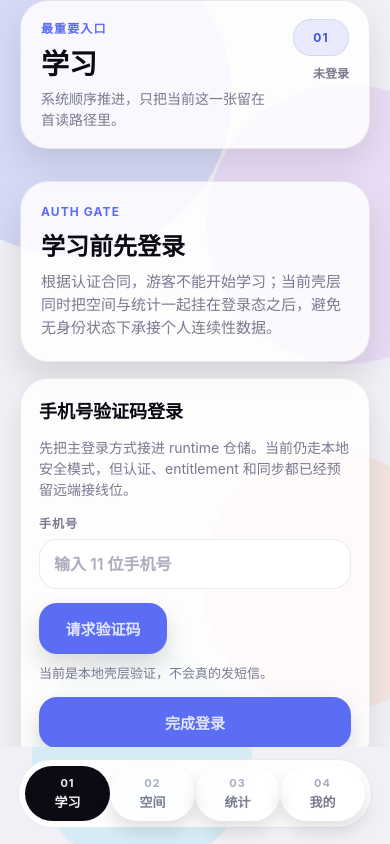
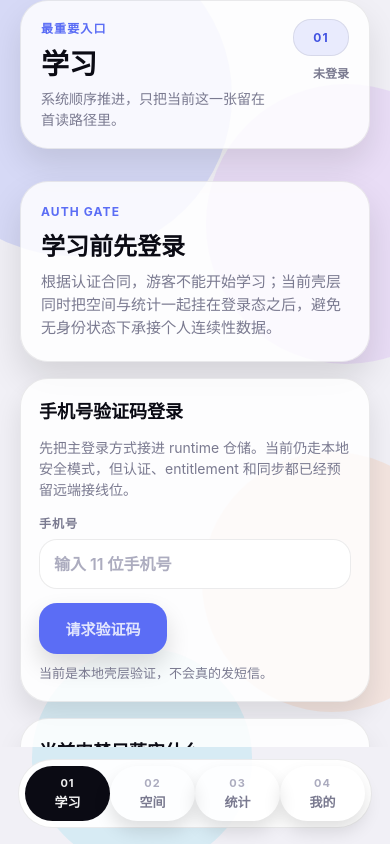
Before and after one commit to LENKIN233/softbook_cet, a React Native app in the folder apps/mobile/: screen / in a window 390 px wide. Built offline with nearby package versions, Linux system fonts and the light colour scheme.

Commit message:
Stabilize iOS Maestro smoke flow

```diff
--- a/apps/mobile/App.tsx
+++ b/apps/mobile/App.tsx
@@ -9,7 +9,10 @@ import React, {
 import NetInfo from '@react-native-community/netinfo';
 import {
   AppState,
+  InputAccessoryView,
+  Keyboard,
   Pressable,
+  Platform,
   ScrollView,
   StatusBar,
   StyleProp,
@@ -258,6 +261,7 @@ const DARK_PALETTE: Palette = {
 };
 
 const PROTECTED_ROUTES: RouteKey[] = ['learning', 'space', 'statistics'];
+const AUTH_KEYBOARD_ACCESSORY_ID = 'auth-keyboard-accessory';
 
 const INITIAL_AUTH_STATE: AuthState = {
   authToken: null,
@@ -2498,7 +2502,11 @@ function AuthGate({
   route: ShellRoute;
 }) {
   return (
-    <ScrollView contentContainerStyle={styles.canvasContent}>
+    <ScrollView
+      contentContainerStyle={[styles.canvasContent, styles.authCanvasContent]}
+      keyboardDismissMode="on-drag"
+      keyboardShouldPersistTaps="handled"
+    >
       <View
         style={[
           styles.hero,
@@ -3118,6 +3126,7 @@ function PhoneSmsPanel({
 }) {
   const isAuthenticated = authState.stage === 'authenticated';
   const isPending = authState.pendingAction !== null;
+  const hasRequestedCode = authState.stage !== 'logged_out';
 
   return (
     <View
@@ -3138,6 +3147,9 @@ function PhoneSmsPanel({
         <TextInput
           autoCapitalize="none"
           editable={!isPending && !isAuthenticated}
+          inputAccessoryViewID={
+            Platform.OS === 'ios' ? AUTH_KEYBOARD_ACCESSORY_ID : undefined
+          }
           keyboardType="number-pad"
           maxLength={11}
           onChangeText={handlers.onChangePhone}
@@ -3156,6 +3168,49 @@ function PhoneSmsPanel({
           value={authState.phoneNumber}
         />
       </View>
+
+      {hasRequestedCode ? (
+        <View style={styles.fieldGroup}>
+          <Text style={[styles.fieldLabel, { color: palette.textMuted }]}>
+            验证码
+          </Text>
+          <TextInput
+            editable={!isPending && !isAuthenticated}
+            inputAccessoryViewID={
+              Platform.OS === 'ios' ? AUTH_KEYBOARD_ACCESSORY_ID : undefined
+            }
+            keyboardType="number-pad"
+            maxLength={6}
+            onChangeText={handlers.onChangeCode}
+            placeholder="输入 4-6 位验证码"
+            placeholderTextColor={palette.tabIdle}
+            style={[
+              styles.input,
+              {
+                backgroundColor: palette.panelStrong,
+                borderColor: palette.border,
+                color: palette.text,
+              },
+            ]}
+            testID="auth-code-input"
+            textContentType="oneTimeCode"
+            value={authState.smsCode}
+          />
+        </View>
+      ) : null}
+
+      {!isAuthenticated && hasRequestedCode ? (
+        <Pressable
+          disabled={isPending}
+          onPress={handlers.onSubmitCode}
+          style={[styles.primaryButton, { backgroundColor: palette.accent }]}
+          testID="auth-submit-button"
+        >
+          <Text style={[styles.primaryButtonLabel, { color: palette.panel }]}>
+            {authState.pendingAction === 'verify_code' ? '正在登录' : '完成登录'}
+          </Text>
+        </Pressable>
+      ) : null}
 
       <View style={styles.authActions}>
         <Pressable
@@ -3187,37 +3242,39 @@ function PhoneSmsPanel({
         </Text>
       </View>
 
-      {authState.stage !== 'logged_out' ? (
-        <View style={styles.fieldGroup}>
-          <Text style={[styles.fieldLabel, { color: palette.textMuted }]}>
-            验证码
-          </Text>
-          <TextInput
-            editable={!isPending && !isAuthenticated}
-            keyboardType="number-pad"
-            maxLength={6}
-            onChangeText={handlers.onChangeCode}
-            placeholder="输入 4-6 位验证码"
-            placeholderTextColor={palette.tabIdle}
-            style={[
-              styles.input,
-              {
-                backgroundColor: palette.panelStrong,
-                borderColor: palette.border,
-                color: palette.text,
-              },
-            ]}
-            testID="auth-code-input"
-            textContentType="oneTimeCode"
-            value={authState.smsCode}
-          />
-        </View>
-      ) : null}
-
       {authState.error ? (
         <Text style={[styles.authError, { color: palette.danger }]}>
           {authState.error}
         </Text>
+      ) : null}
+
+      {Platform.OS === 'ios' ? (
+        <InputAccessoryView nativeID={AUTH_KEYBOARD_ACCESSORY_ID}>
+          <View
+            style={[
+              styles.keyboardAccessory,
+              {
+                backgroundColor: palette.panelStrong,
+                borderColor: palette.border,
+              },
+            ]}
+          >
+            <Pressable
+              onPress={Keyboard.dismiss}
+              style={[
+                styles.keyboardAccessoryButton,
+                { backgroundColor: palette.accent },
+              ]}
+              testID="auth-dismiss-keyboard-button"
+            >
+              <Text
+                style={[styles.keyboardAccessoryLabel, { color: palette.panel }]}
+              >
+                完成
+              </Text>
+            </Pressable>
+          </View>
+        </InputAccessoryView>
       ) : null}
 
       {isAuthenticated ? (
@@ -3246,18 +3303,7 @@ function PhoneSmsPanel({
             </Text>
           </Pressable>
         </View>
-      ) : (
-        <Pressable
-          disabled={isPending}
-          onPress={handlers.onSubmitCode}
-          style={[styles.primaryButton, { backgroundColor: palette.accent }]}
-          testID="auth-submit-button"
-        >
-          <Text style={[styles.primaryButtonLabel, { color: palette.panel }]}>
-            {authState.pendingAction === 'verify_code' ? '正在登录' : '完成登录'}
-          </Text>
-        </Pressable>
-      )}
+      ) : null}
     </View>
   );
 }
@@ -3674,6 +3720,9 @@ const styles = StyleSheet.create({
     paddingBottom: 28,
     gap: 16,
   },
+  authCanvasContent: {
+    paddingBottom: 180,
+  },
   canvasContentTablet: {
     paddingHorizontal: 0,
     paddingVertical: 4,
@@ -3739,6 +3788,21 @@ const styles = StyleSheet.create({
   authActions: {
     gap: 10,
   },
+  keyboardAccessory: {
+    alignItems: 'flex-end',
+    borderTopWidth: 1,
+    paddingHorizontal: 12,
+    paddingVertical: 8,
+  },
+  keyboardAccessoryButton: {
+    borderRadius: 8,
+    paddingHorizontal: 18,
+    paddingVertical: 9,
+  },
+  keyboardAccessoryLabel: {
+    fontSize: 15,
+    fontWeight: '800',
+  },
   authHint: {
     fontSize: 13,
     lineHeight: 19,
--- a/apps/mobile/src/learning/LearningSurface.tsx
+++ b/apps/mobile/src/learning/LearningSurface.tsx
@@ -1,4 +1,4 @@
-import React from 'react';
+import React, { useEffect, useRef } from 'react';
 import type { DimensionValue } from 'react-native';
 import { Pressable, ScrollView, StyleSheet, Text, View } from 'react-native';
 
@@ -83,6 +83,11 @@ export function LearningSurface({
   onStartReview,
 }: LearningSurfaceProps) {
   const isReviewPhase = phase === 'review';
+  const currentCardScrollRef = useRef<ScrollView>(null);
+
+  useEffect(() => {
+    currentCardScrollRef.current?.scrollTo({ animated: false, y: 0 });
+  }, [currentCard?.card_id, currentIndex, phase]);
 
   if (currentCard === null || currentCardState === null) {
     const summary = summarizeLearningResults(
@@ -206,6 +211,7 @@ export function LearningSurface({
               borderColor: palette.border,
             },
           ]}
+          testID="learning-complete-details"
         >
           <Text style={[styles.sectionTitle, { color: palette.text }]}>
             完成明细
@@ -263,7 +269,7 @@ export function LearningSurface({
   )}%` as DimensionValue;
 
   return (
-    <ScrollView contentContainerStyle={styles.page}>
+    <ScrollView ref={currentCardScrollRef} contentContainerStyle={styles.page}>
       <View
         style={[
           styles.sessionRail,
```
Also changed, not shown: 2 other files (tests, documents, lock files or other folders).
